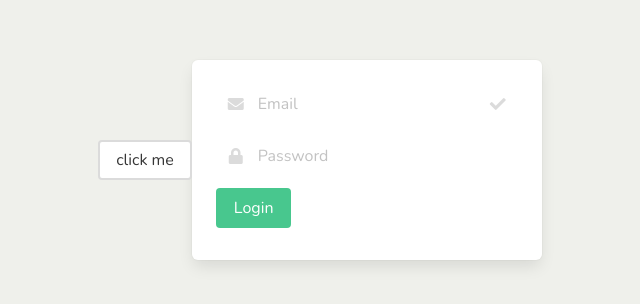
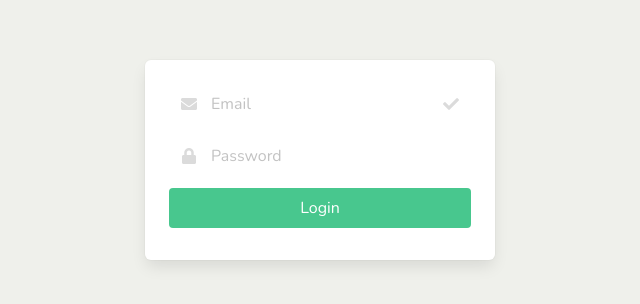
Before and after one commit to dt9250810/react-store, a React (Create React App) app: page /login in a window 1280 px wide. Shown: the part 240-544 px from the top of the page, without its empty margins (320-960 px from the left). Built offline with nearby package versions, Linux system fonts and the light colour scheme.

Commit message:
feat(Login.js): Form adds event

```diff
--- a/src/pages/Login.js
+++ b/src/pages/Login.js
@@ -4,30 +4,22 @@ import ReactDOM from 'react-dom'
 
 class Login extends React.Component {
 
-  // constructor() {
-  //   super()
-  //   console.log(this)
-  //   this.handleClick = this.handleClick.bind(this)
-  // }
+  handleSubmit = event => {
+    // 1. 阻止默認事件行為(跳轉)
+    event.preventDefault()
 
-  msg = "Clicked"
+    // 2. 獲取 form 數據
 
-  handleClick = (msg, event) => {
-    event.preventDefault()
-    alert(msg)
-    console.log(event)
+    // 3. 處理 登入 邏輯
+
+    // 4. 點擊後跳轉至首頁
+    this.props.history.push('/')
   }
 
   render() {
     return (
       <div className="login-wrapper">
-
-        <a href="/login" className="button" onClick={event => this.handleClick('msgggggg', event)}>
-          click me
-        </a>
-
-
-        <form className="box login-box">
+        <form className="box login-box" onSubmit={this.handleSubmit}>
           <div class="field">
             <p class="control has-icons-left has-icons-right">
               <input class="input" type="email" placeholder="Email" />
@@ -49,7 +41,7 @@ class Login extends React.Component {
           </div>
           <div class="field">
             <p class="control">
-              <button class="button is-success">
+              <button class="button is-success is-fullwidth">
                 Login
               </button>
             </p>
```
